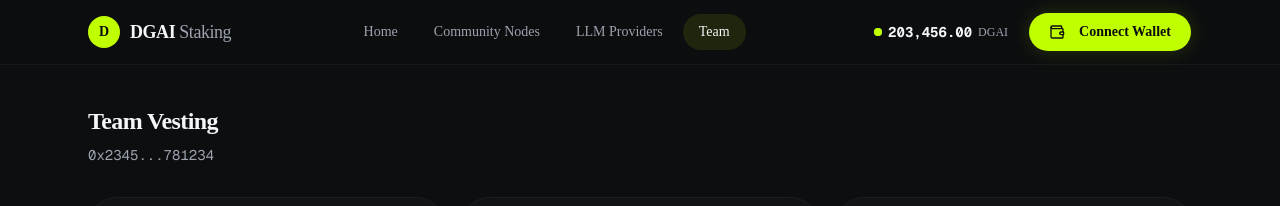
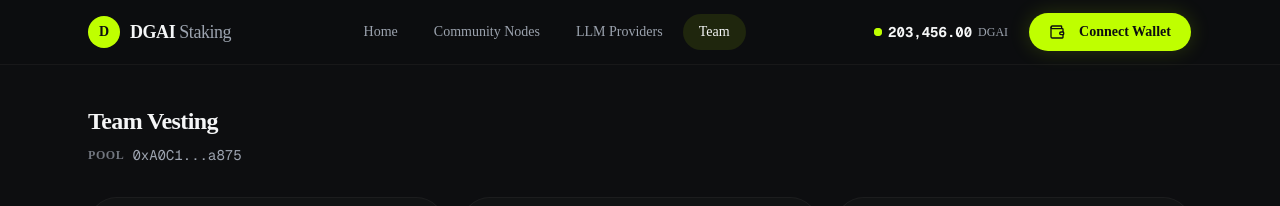
Before and after one commit to xmingai/staking, a Next.js app: page /team in a window 1280 px wide. Shown: the top 206 px of the page. Built offline with nearby package versions, Linux system fonts and the light colour scheme.

Commit message:
fix: revert top header to use pool address instead of current address

```diff
--- a/src/app/team/page.tsx
+++ b/src/app/team/page.tsx
@@ -23,6 +23,7 @@ const TEAM_VESTING_DATA = {
 };
 
 const MOCK_CURRENT_ADDRESS = "0x2345...781234";
+const MOCK_POOL_ADDRESS = "0xA0C1...a875";
 
 const VESTING_SCHEDULE = [
   { id: 1, month: "April 2026", amount: 2500000, status: "Claimable", date: "2026-04-01" },
@@ -49,7 +50,10 @@ export default function TeamPage() {
       <div className="mb-8 flex flex-col sm:flex-row sm:items-end justify-between gap-4">
         <div>
           <h1 className="text-2xl font-bold tracking-tight mb-2">Team Vesting</h1>
-          <p className="text-sm text-muted-foreground font-mono">{MOCK_CURRENT_ADDRESS}</p>
+          <div className="flex items-center gap-2">
+            <span className="text-xs text-muted-foreground/70 uppercase tracking-wider font-semibold">Pool</span>
+            <p className="text-sm text-muted-foreground font-mono">{MOCK_POOL_ADDRESS}</p>
+          </div>
         </div>
       </div>
 
```
